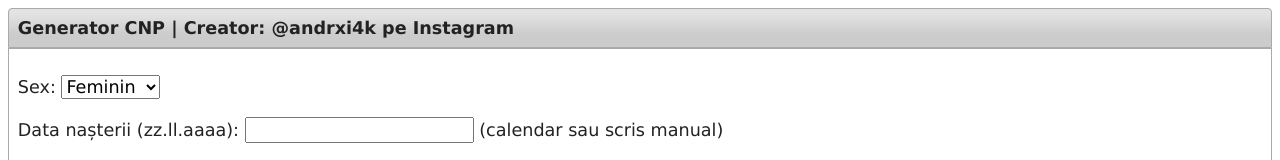
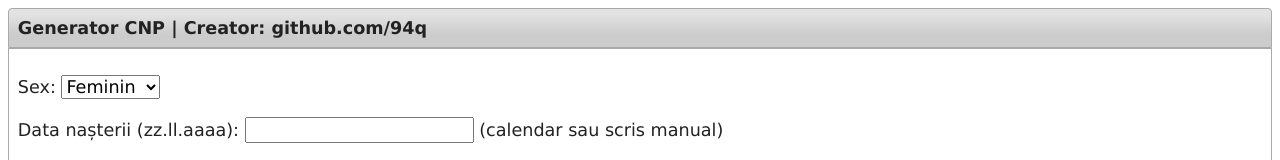
Before and after one commit to 94q/CNP, a plain HTML site: page index.html in a window 1280 px wide. Shown: the top 160 px of the page. Drawn offline with Linux system fonts and the light colour scheme.

Commit message:
Update index.html

```diff
--- a/index.html
+++ b/index.html
@@ -107,7 +107,7 @@
 <body>
     <div class="ui-widget">
         <div class="ui-widget-header ui-corner-top ui-helper-clearfix padded">
-            Generator CNP | Creator: @andrxi4k pe Instagram
+            Generator CNP | Creator: github.com/94q
         </div>
         <div class="ui-widget-content padded">
             <p>Sex:
```
